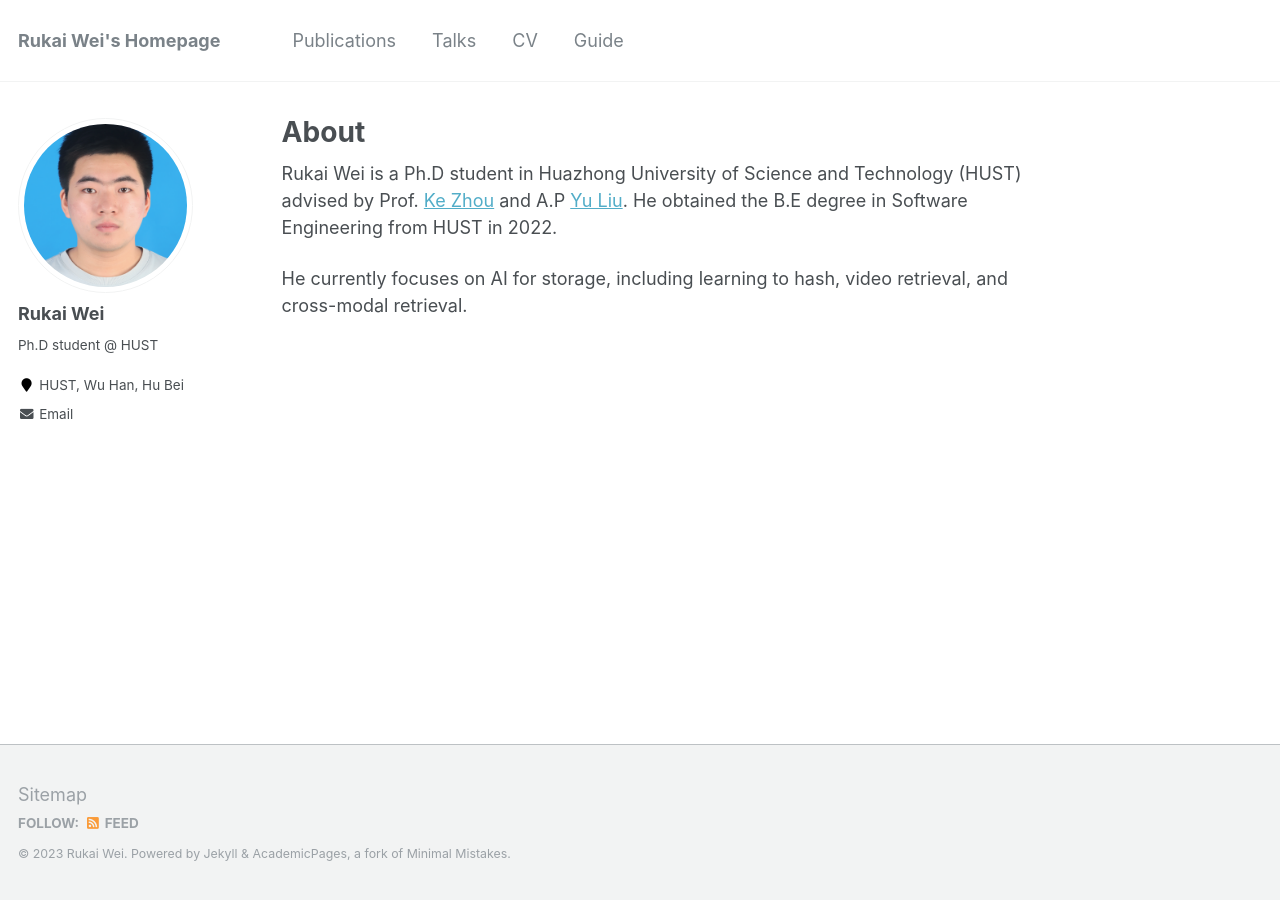
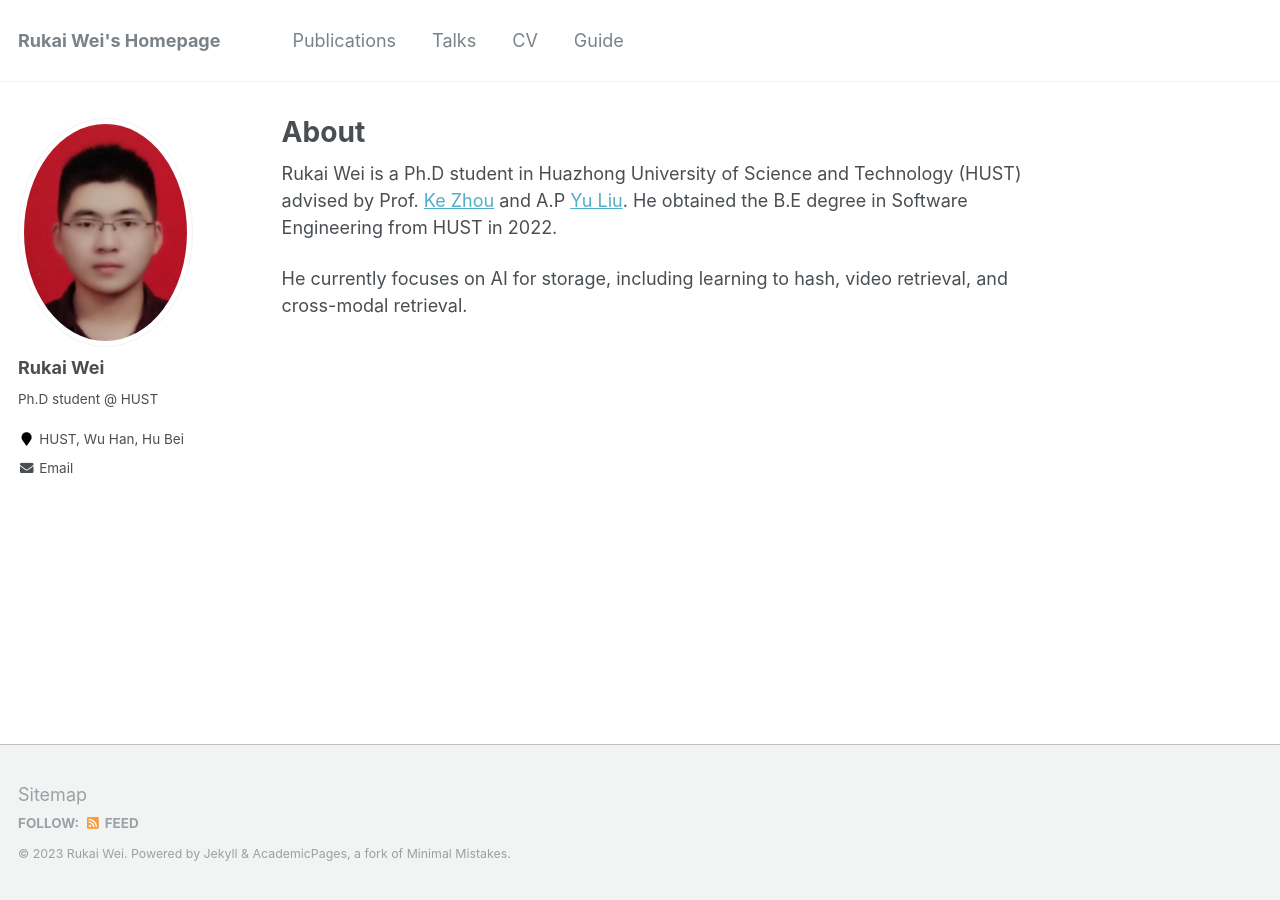
Before and after one commit to weirukai/weirukai.github.io, a Jekyll site: the page built from _pages/about.md, in a window 1280 px wide. Built offline with Jekyll 4.4.1, drawn with Linux system fonts in a browser that asks for light colours.

Commit message:
avatar modified

```diff
--- a/_config.yml
+++ b/_config.yml
@@ -81,7 +81,7 @@ analytics:
 # Site Author
 author:
   name             : "Rukai Wei"
-  avatar           : "avatar_wei.png"
+  avatar           : "avatar_wei.jpg"
   bio              : "Ph.D student @ HUST"
   location         : "HUST, Wu Han, Hu Bei"
   employer         :
```
Also changed, not shown: images/avatar_wei.jpg (added).
